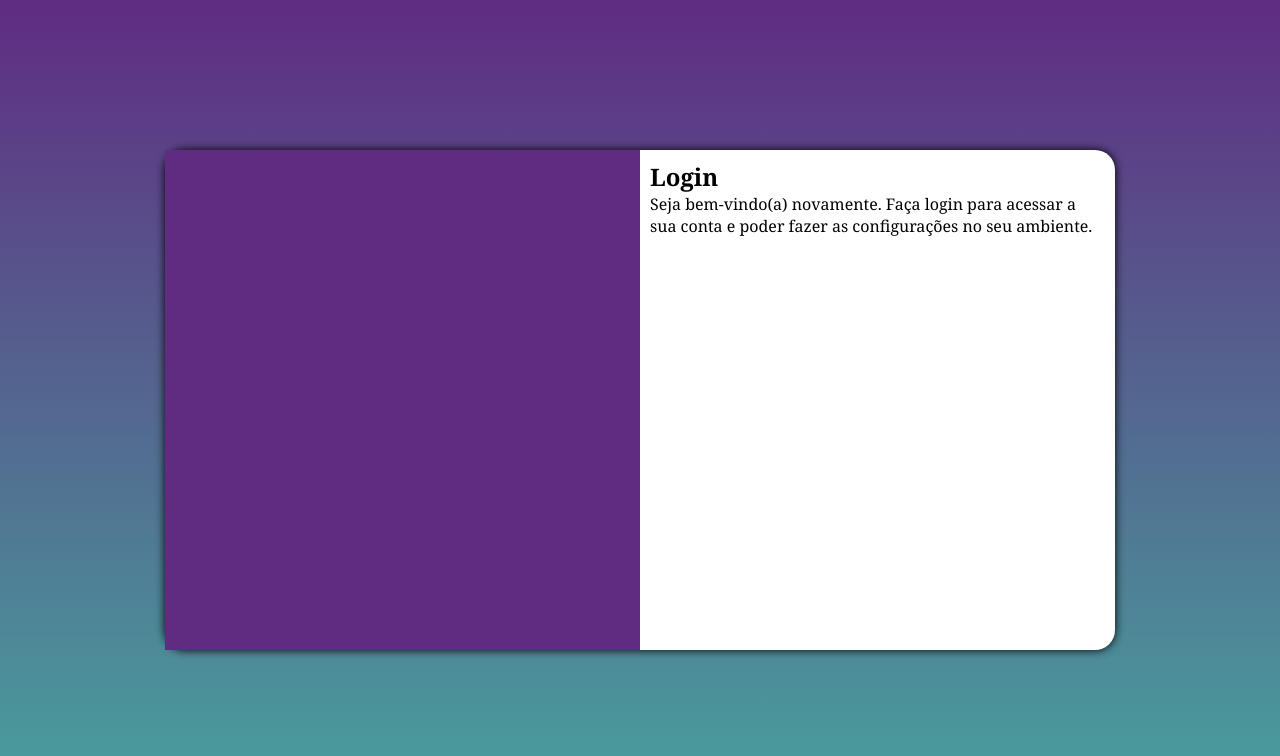
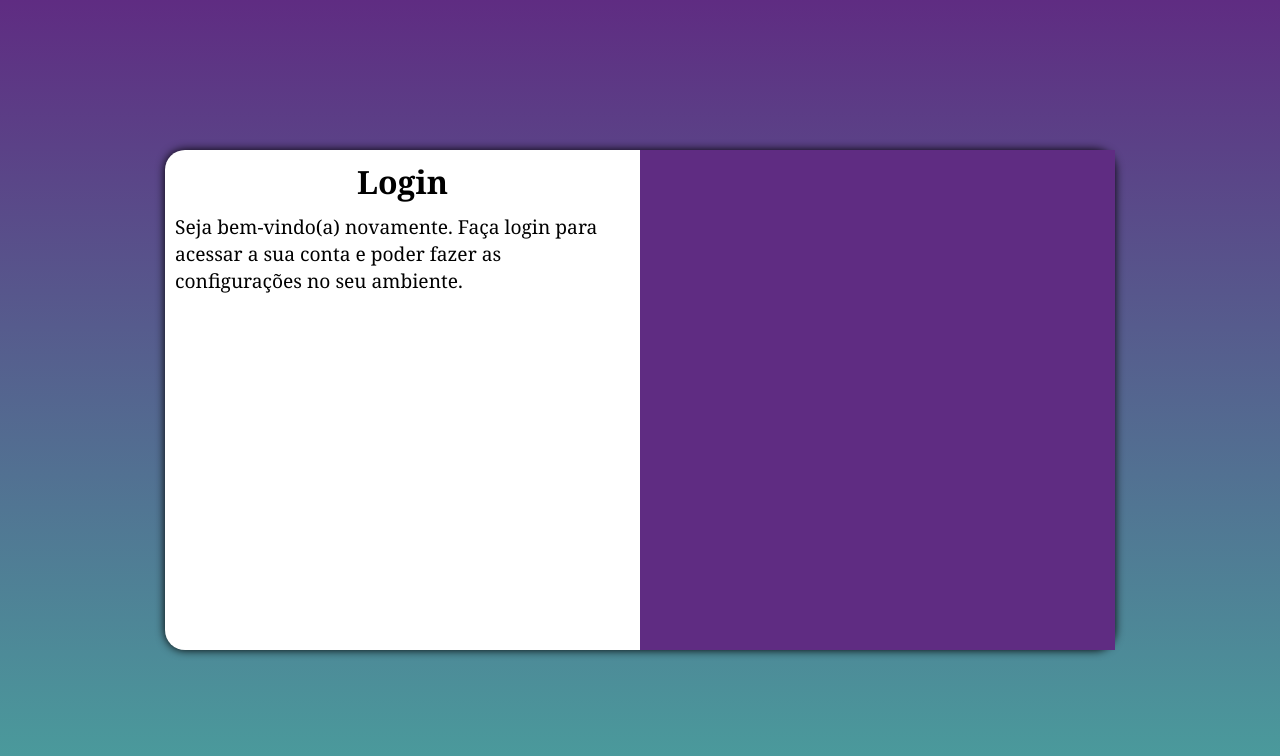
Before and after one commit to anavitoria151295/projeto-login, a plain HTML site: page index.html in a window 1280 px wide. Drawn offline with Linux system fonts and the light colour scheme.

Commit message:
Atualizando o README

```diff
--- a/estilos/media-query.css
+++ b/estilos/media-query.css
@@ -30,14 +30,22 @@
         width: 950px;
     }
     section#login > div#imagem{
-        float: left;
+        float: right;
         width: 50%;
         height: 100%;
     }
 
     section#login > div#formulario{
-        float: right;
+        float: left;
         width: 50%;
     }
 
+    div#formulario > h1{
+        font-size: 2em;
+    }
+
+    div#formulario > p{
+        font-size: 1.2em;
+    }
+
 }
--- a/estilos/style.css
+++ b/estilos/style.css
@@ -46,5 +46,13 @@ section#login > div#imagem{
 section#login > div#formulario{
     display: block;
     padding: 10px;
+}
 
+div#formulario > h1{
+    text-align: center;
+    padding-bottom: 10px;
 }
+
+div#formulario > p{
+    font-size: 0.8em;
+}
```
Also changed, not shown: index.html (line endings or trailing spaces).
